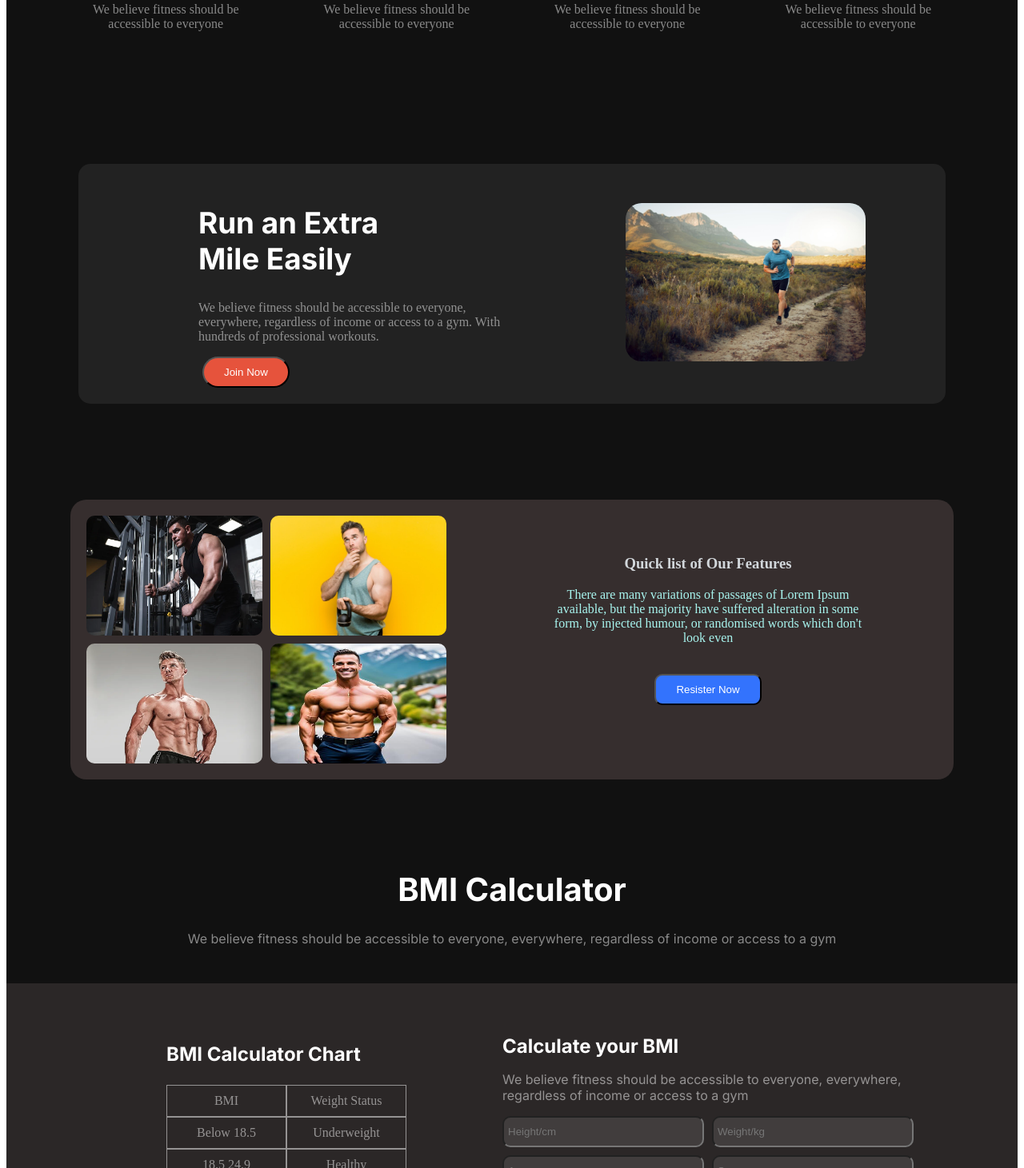
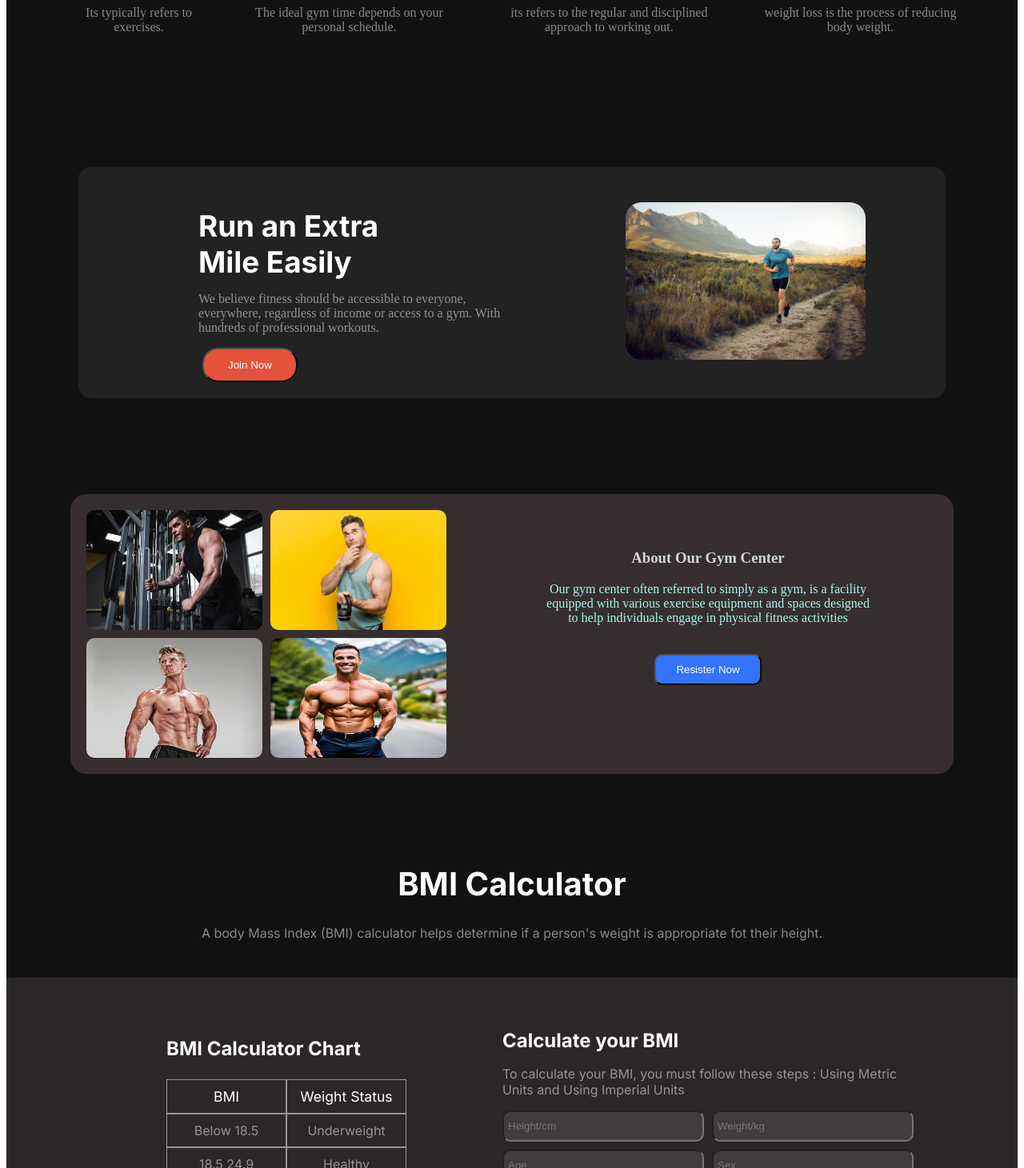
Before and after one commit to sadmankabir444/My-second-assignment, a plain HTML site: page index.html in a window 1280 px wide. Shown: the part 1339-2800 px from the top of the page at 80% size. Drawn offline with Linux system fonts and the light colour scheme; a web font is replaced by a local one.

Commit message:
some text changed

```diff
--- a/index.html
+++ b/index.html
@@ -63,22 +63,22 @@
             <div class="fitness-box-1">
                 <img class="fitness-img" src="images/image 3.png" alt="">
                 <h3 class="fitness-title">Movement</h3>
-                <p class="fitness-description">We believe fitness should be accessible to everyone</p>
+                <p class="fitness-description">Its typically refers to exercises.</p>
             </div>
             <div class="fitness-box-2">
                 <img class="fitness-img" src="images/image 2.png" alt="">
                 <h3 class="fitness-title">Time</h3>
-                <p class="fitness-description">We believe fitness should be accessible to everyone</p>
+                <p class="fitness-description">The ideal gym time depends on your personal schedule.</p>
             </div>
             <div class="fitness-box-3">
                 <img class="fitness-img" src="images/image 4.png" alt="">
                 <h3 class="fitness-title">Practice</h3>
-                <p class="fitness-description">We believe fitness should be accessible to everyone</p>
+                <p class="fitness-description">its refers to the regular and disciplined approach to working out.</p>
             </div>
             <div class="fitness-box-4">
                 <img class="fitness-img" src="images/image 5.png" alt="">
                 <h3 class="fitness-title">Weight Loss</h3>
-                <p class="fitness-description">We believe fitness should be accessible to everyone</p>
+                <p class="fitness-description">weight loss is the process of reducing body weight.</p>
             </div>
            </div>
          </section>
@@ -103,8 +103,8 @@
                 <img class="leaders-img" src="images/leader-4.jpg" alt="">
             </div>
             <div class="about-gym">
-                <h3 class="gym-title">Quick list of Our Features</h3>
-                <p class="gym-description">There are many variations of passages of Lorem Ipsum available, but the majority have suffered alteration in some form, by injected humour, or randomised words which don't look even</p>
+                <h3 class="gym-title">About Our Gym Center</h3>
+                <p class="gym-description">Our gym center often referred to simply as a gym, is a facility equipped with various exercise equipment and spaces designed to help individuals engage in physical fitness activities</p>
                 <button class="resister-btn">Resister Now</button>
             </div>
         </section>
@@ -112,16 +112,15 @@
           <section>
             <div class="bmi-head">
                 <h2 class="bmi-title">BMI Calculator</h2>
-                <p class="bmi-description">We believe fitness should be accessible to everyone, everywhere, regardless of income or
-                access to a gym</p>
+                <p class="bmi-description">A body Mass Index (BMI) calculator helps determine if a person's weight is appropriate fot their height.</p>
             </div>
 
             <div class="bmi-container">
                 <div class="bmi-chart">
                     <h3 class="chart-head">BMI Calculator Chart</h3>
                     <div class="chart-info">
-                        <div class="item">BMI</div>
-                        <div class="item">Weight Status</div>
+                        <div class="item add">BMI</div>
+                        <div class="item add">Weight Status</div>
                         <div class="item">Below 18.5</div>
                         <div class="item">Underweight</div>
                         <div class="item">18.5 24.9</div>
@@ -135,19 +134,17 @@
                 <form action="">
                     <div class="bmi-calculate">
                         <h3 class="calculate-head">Calculate your BMI</h3>
-                        <p class="bmi-description">We believe fitness should be accessible to everyone, everywhere, regardless of income or
-                        access to a gym</p>
+                        <p class="bmi-description">To calculate your BMI, you must follow these steps : Using Metric Units and Using Imperial Units</p>
                         <div class="bmi-form">
                             <input class="input-item" type="text" name="" id="" placeholder="Height/cm">
                             <input class="input-item" type="text" name="" id="" placeholder="Weight/kg">
                             <input class="input-item" type="text" name="" id="" placeholder="Age">
-                            <input class="input-item" type="text" name="" id="" placeholder="Sex">
-
+                            <input class="input-item"  type="text" name="" id="" placeholder="Sex">
                         </div>
                         <div class="last-input">
                             <input class="input-item" type="text" name="" id="" placeholder="Select an activity factor">
                         </div>
-                        <button class="btn-1">Calculate</button></div>
+                        <button class="btn-1">Calculate</button>
                     </div>
                    </form>
             </div>
@@ -157,7 +154,7 @@
             <div class="our-team">
                 <div>
                     <h2 class="meet-title">Meet Our Team</h2>
-                    <p class="meet-description">We believe fitness should be accessible to everyone, everywhere, regardless of income or access to a gym. With hundreds of professional workouts.</p>
+                    <p class="meet-description">Gym trainer also known as personal trainers or fitness coaches, are professionals who provide guidance,support and personalized workout plans.</p>
                 </div>
                 <div class="trainers">
                     <div>
@@ -200,7 +197,7 @@
         <section class="footer-section">
             <div class="first-footer">
                 <h2 class="nav-title">Fitness</h2>
-                <p class="footer-items">We believe fitness should be accessible to everyone, everywhere, regardless of income or access to a gym. With hundreds of professional workouts.</p>
+                <p class="footer-items">Fitness encompasses a broad range of physical activities and practices aimed at improving overall health, well-being, and physical capabilities.</p>
             </div>
             <div class="second-footer">
                 <h3 class="footer-head">Get Started</h3>
--- a/styles/style.css
+++ b/styles/style.css
@@ -89,7 +89,7 @@ nav li a{
 .btn-1{
     background-color: rgba(230, 83, 60, 1);
     color: rgba(255, 255, 255, 1);
-    padding: 10px 25px;
+    padding: 12px 30px;
     border-radius: 20px;
     margin-left: 5px;
 }
@@ -200,6 +200,8 @@ nav li a{
 }
 .run-description{
     color: rgba(255, 255, 255, 0.5);
+    position: relative;
+    margin-top: -15px;
 }
 .run-image{
     width: 300px;
@@ -277,10 +279,12 @@ nav li a{
     padding: 50px 0px 50px 0px;
 }
 .chart-info{
+    font-family: "Inter", sans-serif;
     display: grid;
     grid-template-columns: 150px 150px;
     padding-left: 200px;
 }
+
 .chart-head{
     font-family: "Inter", sans-serif;
     color: rgba(255, 255, 255, 1);
@@ -299,6 +303,10 @@ nav li a{
     border: 1px solid rgba(255, 255, 255, 0.5);
     text-align: center;
     padding: 10px 5px 10px 5px;
+}
+.add{
+    color: rgba(255, 255, 255, 1);
+    font-size: 1.1rem;
 }
 .bmi-calculate{
     padding: 0px 130px 0px 120px;
@@ -406,3 +414,12 @@ nav li a{
     color: rgba(255, 255, 255, 0.5);
     padding-top: 30px;
 }
+
+/* responsive media query */
+
+@media screen and (max-width: 576px) {
+    .navbar{
+        display: grid;
+        grid-template-columns: 1, 1fr;
+    }
+}
```
